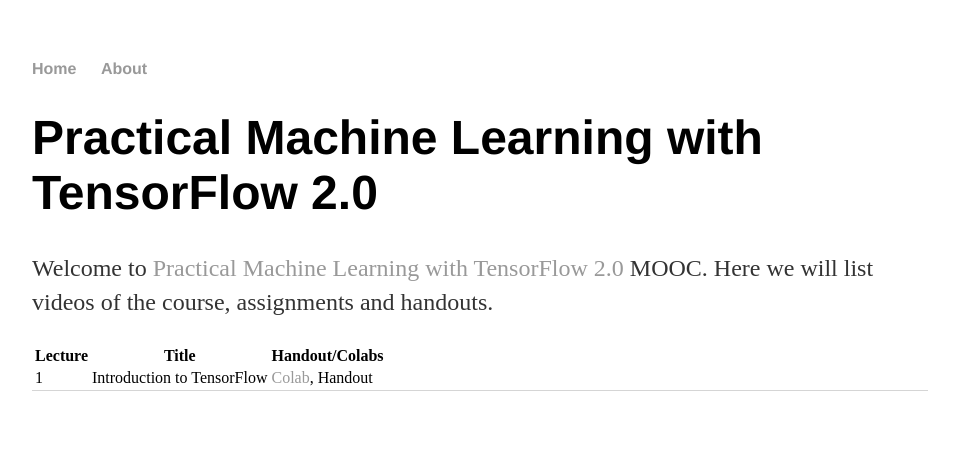
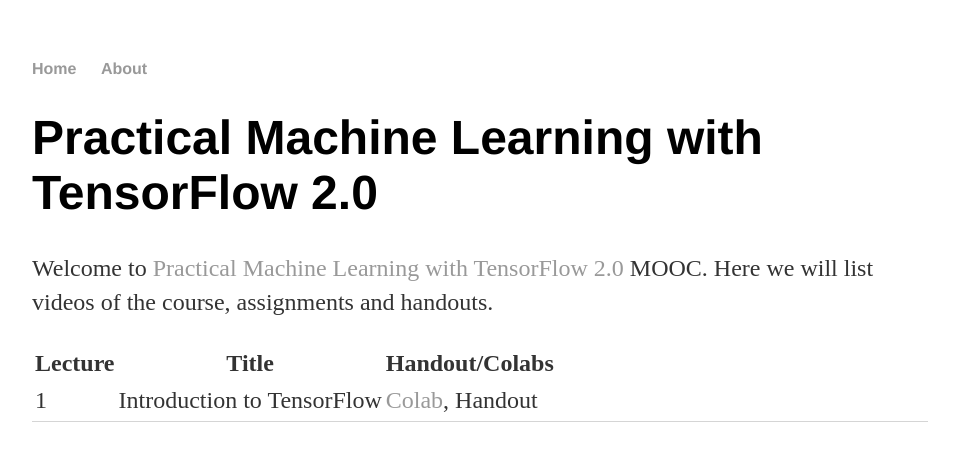
Before and after one commit to tfindiamooc/tfindiamooc.github.io, a Jekyll site: the page built from index.html, in a window 1280 px wide. Shown: the top 461 px of the page, without its empty margins (160-1119 px from the left). Built offline with Jekyll 4.4.1, drawn with Linux system fonts in a browser that asks for light colours.

Commit message:
Update main.css
Added style for table same as the paragraph.

```diff
--- a/css/main.css
+++ b/css/main.css
@@ -28,6 +28,11 @@
     line-height: 1.4em;
     color: #333;
 }
+table {
+    font-size: 1.5em;
+    line-height: 1.4em;
+    color: #333;
+}
 footer {
     border-top: 1px solid #d5d5d5;
     font-size: .8em;
```
